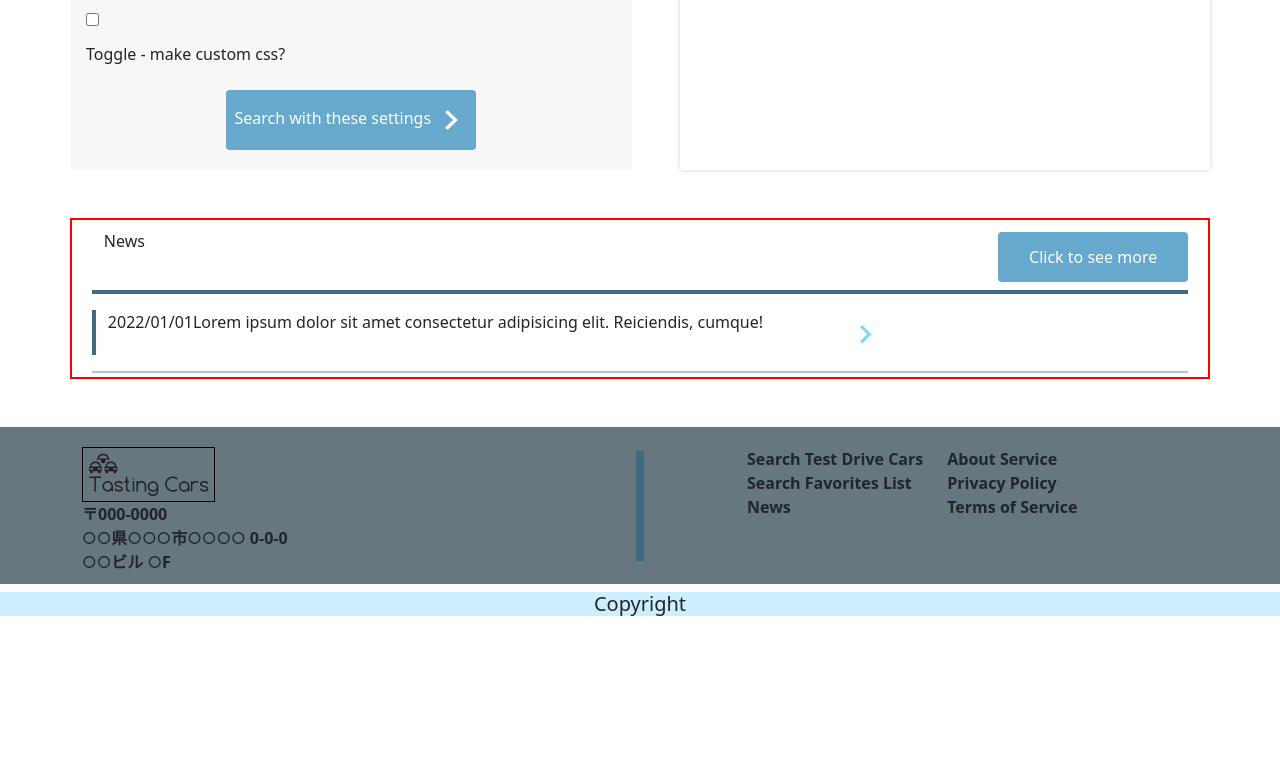
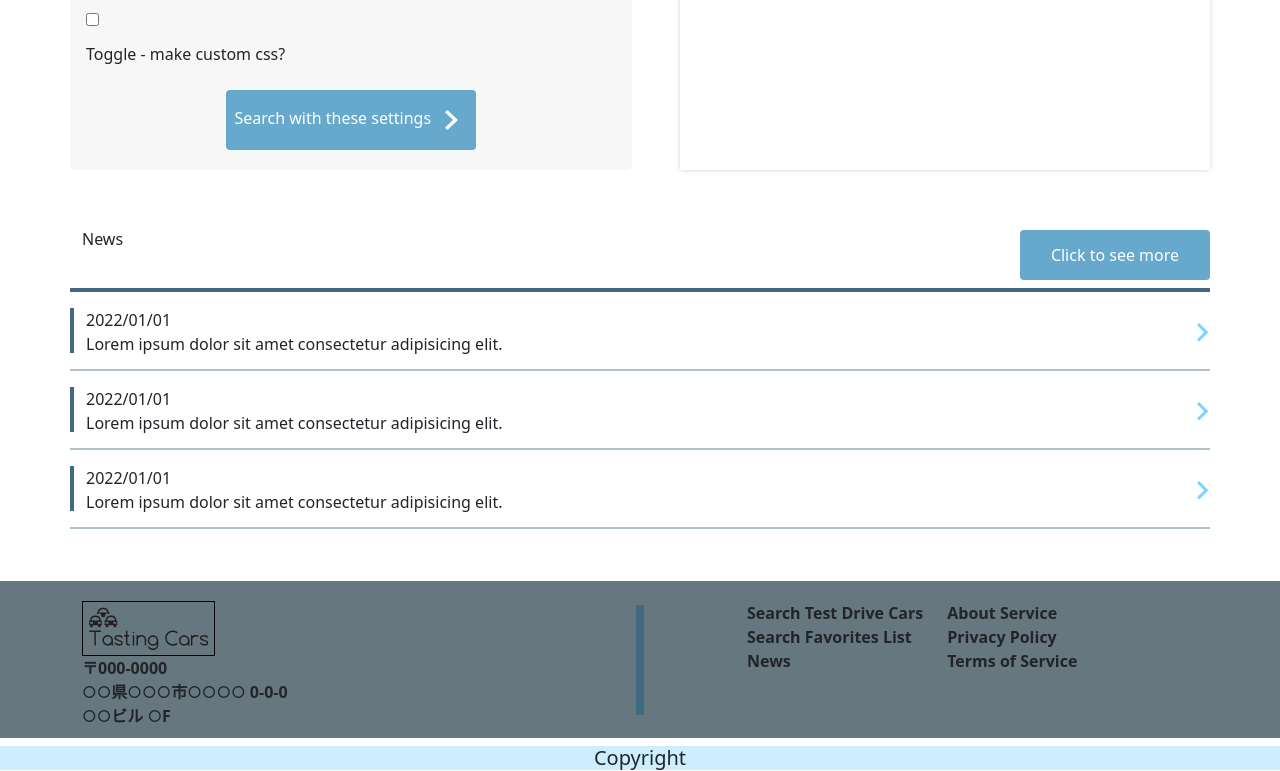
Before and after one commit to JudahT/Frontend-test-Grune, a website: page index.html in a window 1280 px wide. Shown: the part 1591-2362 px from the top of the page. Before the commit the page ends 2208 px from the top, so only its background shows below. Drawn offline with nearby package versions, Linux system fonts and the light colour scheme; files that its build step writes are made by us from their sources.

Commit message:
Finishing News section styling

```diff
--- a/css/style.css
+++ b/css/style.css
@@ -299,6 +299,12 @@
   display: flex;
 }
 
+@media only screen and (max-width: 576px) {
+  .searchForCars {
+    padding: 20px;
+  }
+}
+
 .carTypeSearch {
   display: block;
   background-color: #f7f7f7;
@@ -351,8 +357,10 @@
   height: 20px;
 }
 /* News Section */
-.news {
-  border: 2px solid red;
+@media only screen and (max-width: 576px) {
+  .news {
+    padding: 30px;
+  }
 }
 
 .newsHeadingDelimiter {
@@ -365,13 +373,33 @@
   height: 45px;
 }
 
+ @media only screen and (max-width: 576px) {
+.newsDelimiterLeft {
+    border-left: 4px solid #406a7f;
+    height: 75px;
+  }
+ }
+
+ @media only screen and (max-width: 370px) {
+   .newsDelimiterLeft {
+     border-left: 4px solid #406a7f;
+     height: 95px;
+   }
+ }
+
+ @media only screen and (max-width: 324px) {
+   .newsDelimiterLeft {
+     border-left: 4px solid #406a7f;
+     height: 115px;
+   }
+ }
+
 .newsDelimiterBottom {
   border-bottom: 2px solid #b2c2cb;
   width: 100%;
 }
 
 .newsBtnSmall {
-  /* border: 2px solid blue; */
 }
 
 .newsBtnBig {
@@ -384,6 +412,10 @@
 }
 
 .newsText {
+  height: 100%;
+  width: 100%;
+  word-wrap: break-word;
+  word-break: break-word;
 }
 
 /* Contact Footer Section */
--- a/index.html
+++ b/index.html
@@ -864,13 +864,42 @@
             </div>
           </div>
           <div class="newsHeadingDelimiter"></div>
-          <div class="col-12 newsDelimiterLeft d-flex my-3 pe-0">
-            <p class="newsText">2022/01/01</p>
-            <p class="newsText">
-              Lorem ipsum dolor sit amet consectetur adipisicing elit.
-              Reiciendis, cumque!
+          <div
+            class="col-12 newsDelimiterLeft d-flex justify-content-between my-3 pe-0"
+          >
+            <p class="newsText d-block">
+              2022/01/01 <br />Lorem ipsum dolor sit amet consectetur
+              adipisicing elit.
             </p>
-            <div class="d-flex justify-content-end">
+            <div class="d-flex">
+              <button type="button" class="btn newsBtnSmall ms-5 p-0 ps-5">
+                <img src="./assets/img/icon/arrowRight.png" alt="" />
+              </button>
+            </div>
+          </div>
+          <div class="col-12 newsDelimiterBottom"></div>
+          <div
+            class="col-12 newsDelimiterLeft d-flex justify-content-between my-3 pe-0"
+          >
+            <p class="newsText text-break d-block">
+              2022/01/01 <br />Lorem ipsum dolor sit amet consectetur
+              adipisicing elit.
+            </p>
+            <div class="d-flex">
+              <button type="button" class="btn newsBtnSmall ms-5 p-0 ps-5">
+                <img src="./assets/img/icon/arrowRight.png" alt="" />
+              </button>
+            </div>
+          </div>
+          <div class="col-12 newsDelimiterBottom"></div>
+          <div
+            class="col-12 newsDelimiterLeft d-flex justify-content-between my-3 pe-0"
+          >
+            <p class="newsText d-block">
+              2022/01/01 <br />Lorem ipsum dolor sit amet consectetur
+              adipisicing elit.
+            </p>
+            <div class="d-flex">
               <button type="button" class="btn newsBtnSmall ms-5 p-0 ps-5">
                 <img src="./assets/img/icon/arrowRight.png" alt="" />
               </button>
```
